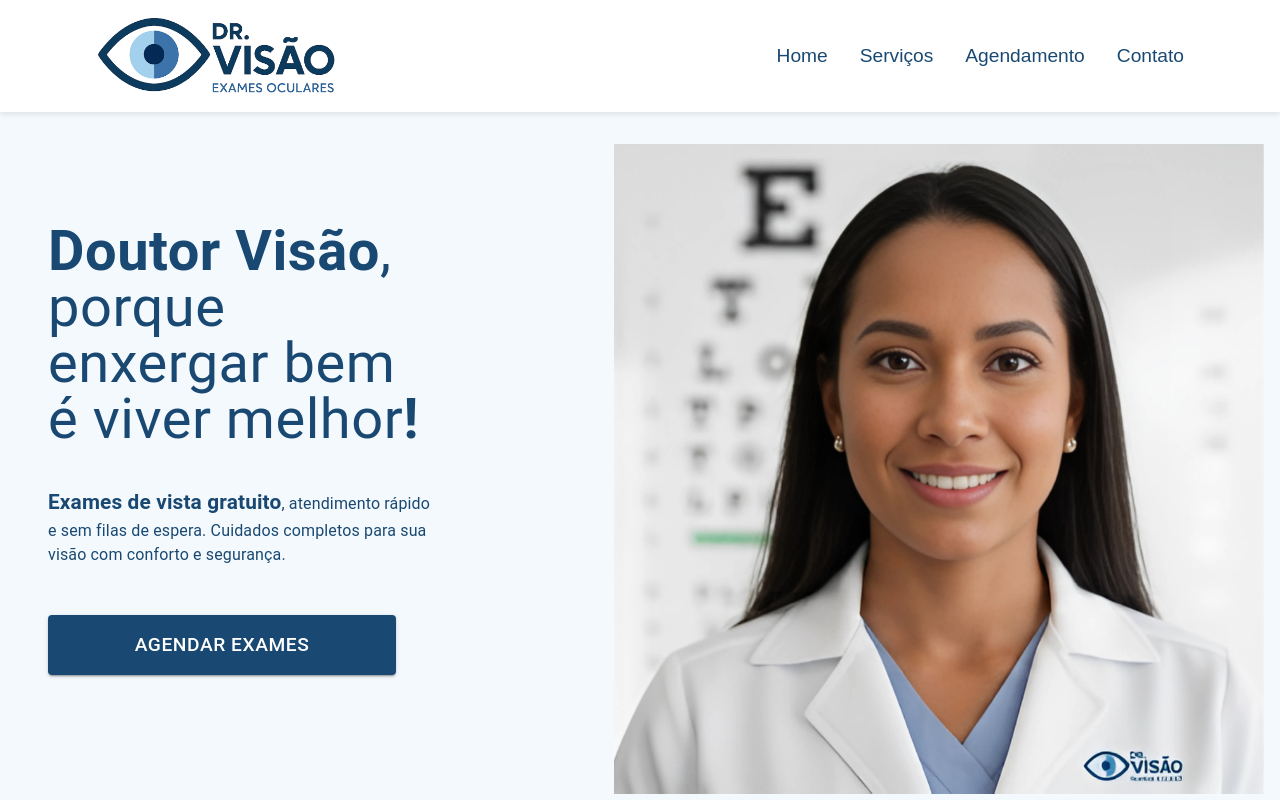
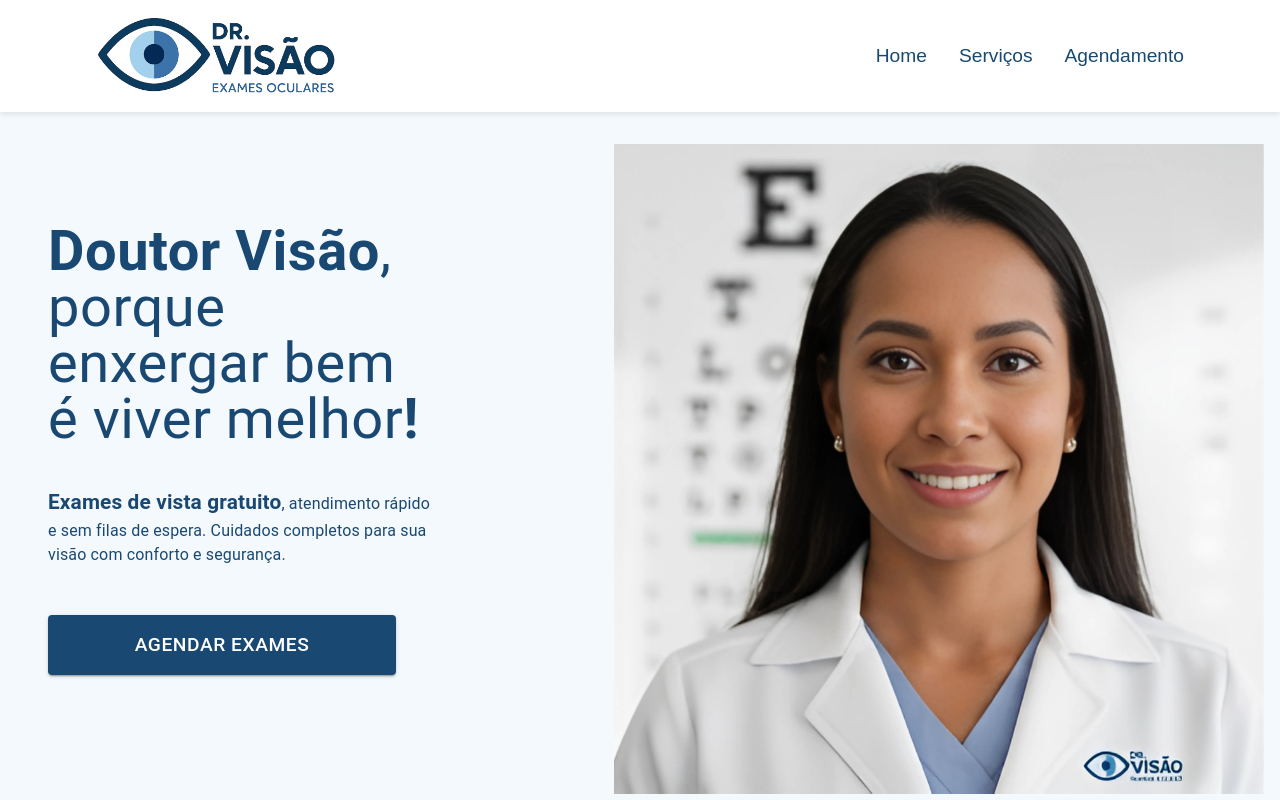
Before and after one commit to RamonRodSou/DrVisao, a Next.js app: page / in a window 1280 px wide. Shown: the top 800 px of the page. Built offline with nearby package versions, Linux system fonts and the light colour scheme.

Commit message:
feature-35 - refactor, comentanto agendamento e passando menu de contato para agendamento

```diff
--- a/src/app/_component/menu/index.tsx
+++ b/src/app/_component/menu/index.tsx
@@ -26,9 +26,9 @@ export default function Menu() {
                         <li>
                             <a href="#solution" onClick={() => setOpen(false)}>Serviços</a>
                         </li>
-                        <li>
+                        {/* <li>
                             <a href="#talkToUs" onClick={() => setOpen(false)}>Agendamento</a>
-                        </li>
+                        </li> */}
                         <li>
                             <a
                                 href={process.env.NEXT_PUBLIC_WHATSAPPS_MSG}
@@ -36,7 +36,7 @@ export default function Menu() {
                                 rel="noopener noreferrer"
                                 onClick={() => setOpen(false)}
                             >
-                                Contato
+                                Agendamento
                             </a>
                         </li>
                     </ul>
```
